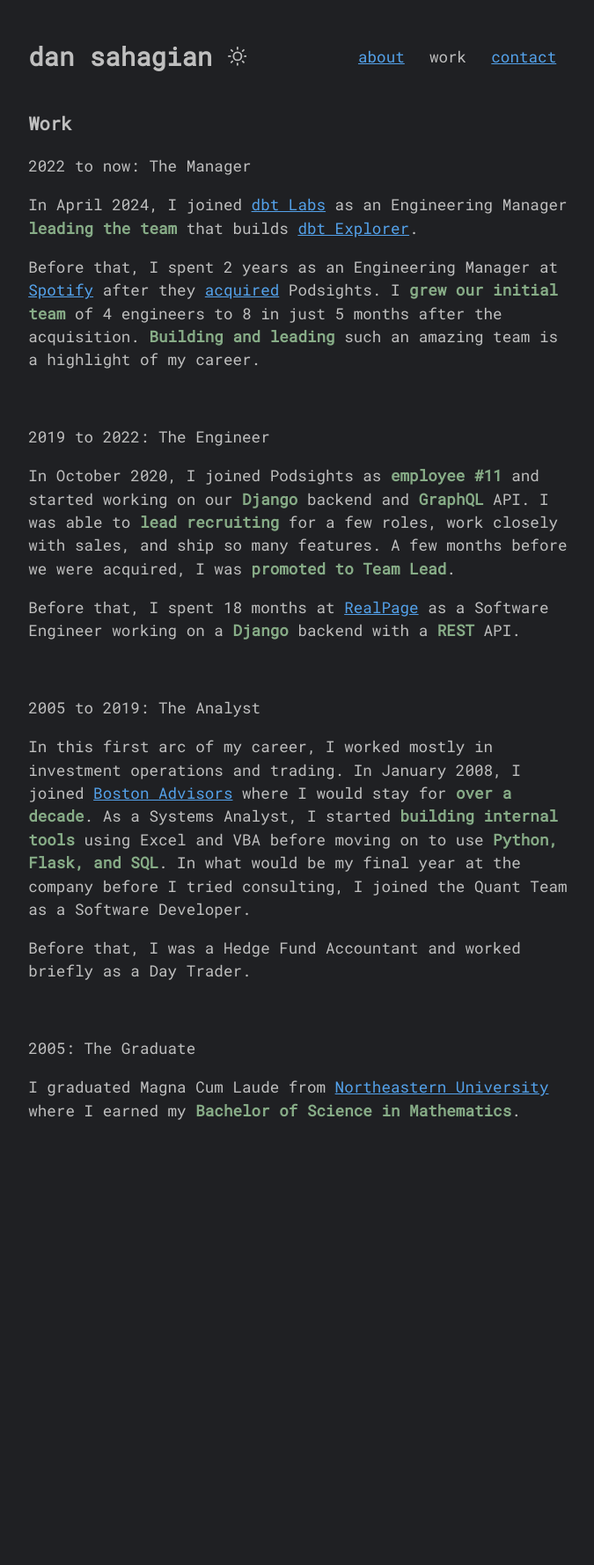
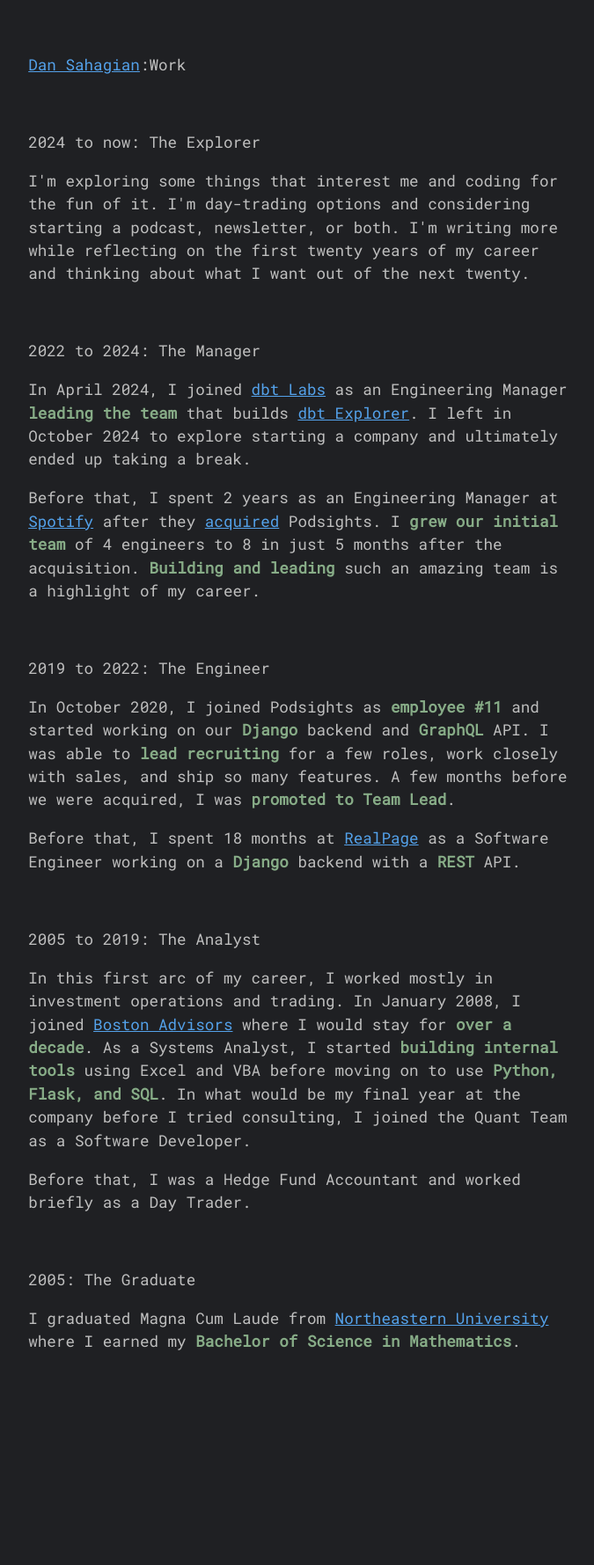
Before and after one commit to dansahagian/homepage, a Django app: template homepage/templates/work.html in a window 1280 px wide. Shown: the top 1779 px of the page at 88% size, without its empty margins (299-974 px from the left). Before the commit the page ends 1273 px from the top, so only its background shows below. Run offline with Django 5.2, Linux system fonts and the light colour scheme; the template is opened without the code that fills it, so the values that code supplies are empty.

Commit message:
Updated content

```diff
--- a/homepage/static/css/base.css
+++ b/homepage/static/css/base.css
@@ -40,34 +40,6 @@
 	color: var(--strong-color);
 }
 
-.top-flex {
-	padding-top: 1.0em;
-}
-
-.logo-flex {
-	font-weight: bold;
-	font-size: 1.65em;
-}
-
-.logo-flex a {
-	text-decoration: none;
-	color: var(--body-color);
-}
-
-.logo-flex svg {
-	max-width: .75em;
-	max-height: .75em;
-}
-
-.nav-flex {
-	padding-top: .75em;
-}
-
-.nav-flex a {
-	padding-left: .5em;
-	padding-right: .5em;
-}
-
 .center-flex {
 	padding-top: 2.0em;
 }
@@ -87,20 +59,22 @@
 }
 
 .greeting {
-	font-size: 1.35em;
+	font-weight: bold;
+	font-size: 1.65em;
+}
+
+.greeting a {
+	text-decoration: none;
+	color: var(--body-color);
+}
+
+.greeting svg {
+	max-width: .75em;
+	max-height: .75em;
 }
 
 .titles {
 	padding-top: .5em;
-}
-
-.links {
-	padding-top: .5em;
-}
-
-.links a {
-	padding-left: .5em;
-	padding-right: .5em;
 }
 
 .section {
@@ -110,59 +84,25 @@
 
 .footer {
 	text-align: center;
-	padding-top: 5.0em;
+	padding-top: 3.0em;
 	font-size: .90em;
 }
 
-.current {
-	color: var(--body-color);
-	text-decoration: none;
-}
-
 @media (min-width: 640px) {
-	.top-flex {
-		display: flex;
-		flex-direction: row;
-		align-items: center;
-        justify-content: center;
-	}
-
-	.logo-flex {
-		flex-basis: 50%;
-		text-align: left;
-	}
-
-	.nav-flex {
-		padding-top: 0.0em;
-		flex-basis: 50%;
-		text-align: right;
-	}
-
 	.center-flex {
 		display: flex;
 		flex-direction: row;
-		padding-top: 4.0em;
 	}
 
 	.summary-flex {
 		flex-basis: 65%;
 		text-align: left;
 		padding-left: 2.0em;
-		padding-top: 1.5em;
+		padding-top: 2.0em;
 	}
 
 	.headshot-flex {
 		flex-basis: 35%;
 		text-align: right;
 	}
-
-	.nav-flex a {
-		padding-left: 0.0em;
-		padding-right: 1.0em;
-	}
-
-	.links a {
-		padding-left: 0.0em;
-		padding-right: 1.0em;
-	}
 }
--- a/homepage/templates/work.html
+++ b/homepage/templates/work.html
@@ -1,48 +1,22 @@
 {% extends "./base.html" %}
     {% block content %}
-        <div class="top-flex">
-            <div class="logo-flex">
-                <a href="{% url 'home' %}">dan sahagian</a>
-                {% if theme == "light" %}
-                    <a href="{% url 'theme' %}">
-                        <svg id="moon" xmlns="http://www.w3.org/2000/svg" viewBox="0 0 24 24"
-                             fill="none" stroke="currentColor" stroke-width="2"
-                             stroke-linecap="round" stroke-linejoin="round">
-                            <path d="M21 12.79A9 9 0 1 1 11.21 3 7 7 0 0 0 21 12.79z"></path>
-                        </svg>
-                    </a>
-                {% else %}
-                    <a href="{% url 'theme' %}">
-                        <svg id="sun" xmlns="http://www.w3.org/2000/svg" viewBox="0 0 24 24"
-                             fill="none" stroke="currentColor" stroke-width="2"
-                             stroke-linecap="round" stroke-linejoin="round">
-                            <circle cx="12" cy="12" r="5"></circle>
-                            <line x1="12" y1="1" x2="12" y2="3"></line>
-                            <line x1="12" y1="21" x2="12" y2="23"></line>
-                            <line x1="4.22" y1="4.22" x2="5.64" y2="5.64"></line>
-                            <line x1="18.36" y1="18.36" x2="19.78" y2="19.78"></line>
-                            <line x1="1" y1="12" x2="3" y2="12"></line>
-                            <line x1="21" y1="12" x2="23" y2="12"></line>
-                            <line x1="4.22" y1="19.78" x2="5.64" y2="18.36"></line>
-                            <line x1="18.36" y1="5.64" x2="19.78" y2="4.22"></line>
-                        </svg>
-                    </a>
-                {% endif %}
-            </div>
-            <div class="nav-flex">
-                <a href="{% url 'about' %}">about</a>
-                <a class="current" href="{% url 'work' %}">work</a>
-                <a href="{% url 'contact' %}">contact</a>
-            </div>
-        </div>
         <div class="section">
-            <h3 id="work">Work</h3>
+            <p><a href="{% url 'home' %}">Dan Sahagian</a>:Work</p>
+            <br>
+            <p>2024 to now: The Explorer</p>
             <p>
-                2022 to now: The Manager
+                I'm exploring some things that interest me and coding for the fun of it. I'm
+                day-trading options and considering starting a podcast, newsletter, or both. I'm
+                writing more while reflecting on the first twenty years of my career and thinking about
+                what I want out of the next twenty.
+            </p>
+            <br>
+            <p>2022 to 2024: The Manager</p>
             <p>
                 In April 2024, I joined <a href="https://getdbt.com">dbt Labs</a> as an Engineering
                 Manager <strong>leading the team</strong> that builds
-                <a href="https://www.getdbt.com/product/dbt-explorer">dbt Explorer</a>.
+                <a href="https://www.getdbt.com/product/dbt-explorer">dbt Explorer</a>. I left in
+                October 2024 to explore starting a company and ultimately ended up taking a break.
             </p>
             <p>
                 Before that, I spent 2 years as an Engineering Manager at
@@ -82,8 +56,10 @@
             </p>
             <br>
             <p>2005: The Graduate</p>
-                I graduated Magna Cum Laude from <a href="https://www.northeastern.edu/">Northeastern University</a><br>
-                where I earned my <strong>Bachelor of Science in Mathematics</strong>.
+            <p>
+                I graduated Magna Cum Laude from
+                <a href="https://www.northeastern.edu/">Northeastern University</a> where I earned
+                my <strong>Bachelor of Science in Mathematics</strong>.
             </p>
 
         </div>
--- a/homepage/urls.py
+++ b/homepage/urls.py
@@ -4,7 +4,7 @@
 from django.views.decorators.cache import cache_control
 from django.views.decorators.http import require_GET
 
-from homepage.core.views import about, contact, home, theme, work
+from homepage.core.views import home, theme, work
 from homepage.settings import BASE_DIR, ENV
 
 
@@ -31,9 +31,7 @@
 
 urlpatterns = [
     path("", home, name="home"),
-    path("about", about, name="about"),
     path("work", work, name="work"),
-    path("contact", contact, name="contact"),
     path("theme", theme, name="theme"),
 ]
 
```
Also changed, not shown: homepage/core/views.py (+0 -16 lines), homepage/templates/about.html (deleted, +0 -56 lines), homepage/templates/contact.html (deleted, +0 -44 lines), homepage/templates/home.html (+34 -26 lines).
